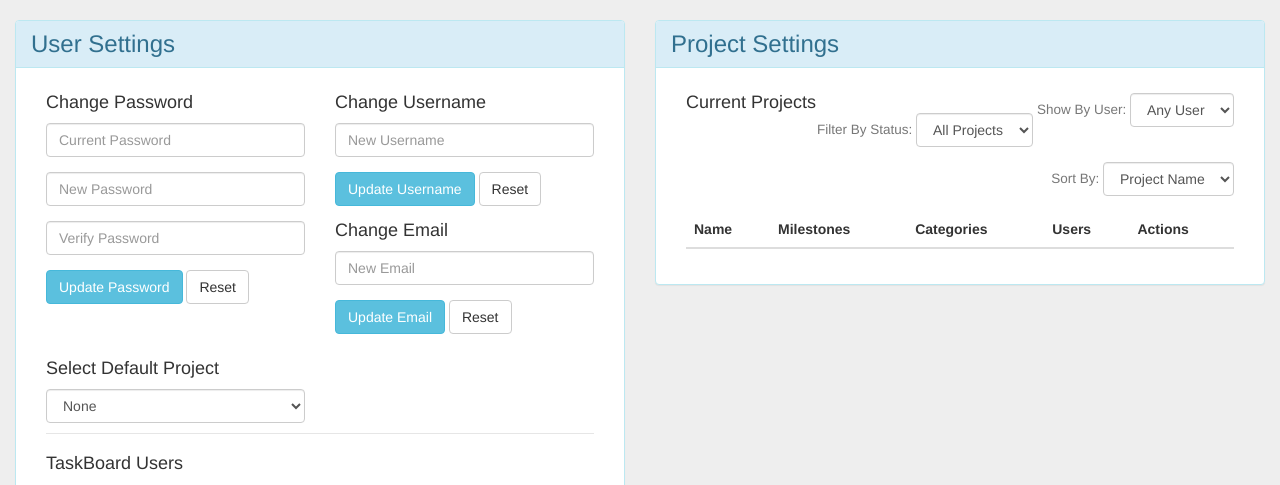
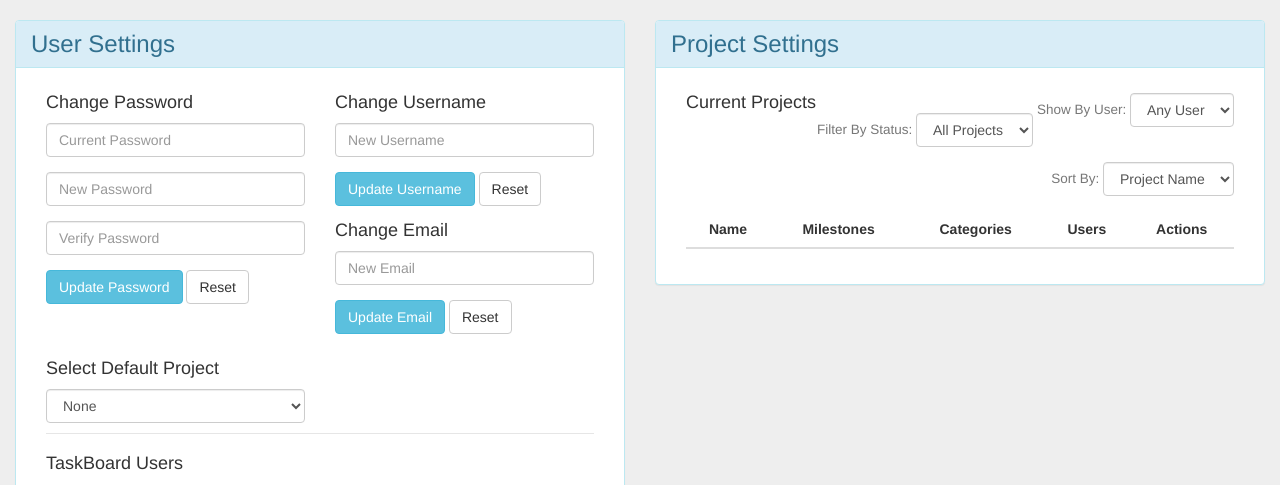
Before and after one commit to LumiaO-N9/TaskBoard, a Flask app: page /setting/ in a window 1280 px wide. Shown: the part 52-537 px from the top of the page. Run offline with Flask 2, Linux system fonts and the light colour scheme; the visitor is signed in with stand-in values (Sample User, id 1); data comes from the database, SQL or seed files in the repository; data that the repository does not hold is empty; some libraries are stand-ins or nearby versions.

Commit message:
adjust thead's layout

```diff
--- a/TaskBoard/templates/setting/_ProjectsTable.html
+++ b/TaskBoard/templates/setting/_ProjectsTable.html
@@ -1,11 +1,11 @@
 <table id="projects_table" class="table table-striped">
     <thead>
     <tr>
-        <th>Name</th>
-        <th>Milestones</th>
-        <th>Categories</th>
-        <th>Users</th>
-        <th>Actions</th>
+        <th class="text-center">Name</th>
+        <th class="text-center">Milestones</th>
+        <th class="text-center">Categories</th>
+        <th class="text-center">Users</th>
+        <th class="text-center">Actions</th>
     </tr>
     </thead>
     {% for project in projects %}
```
